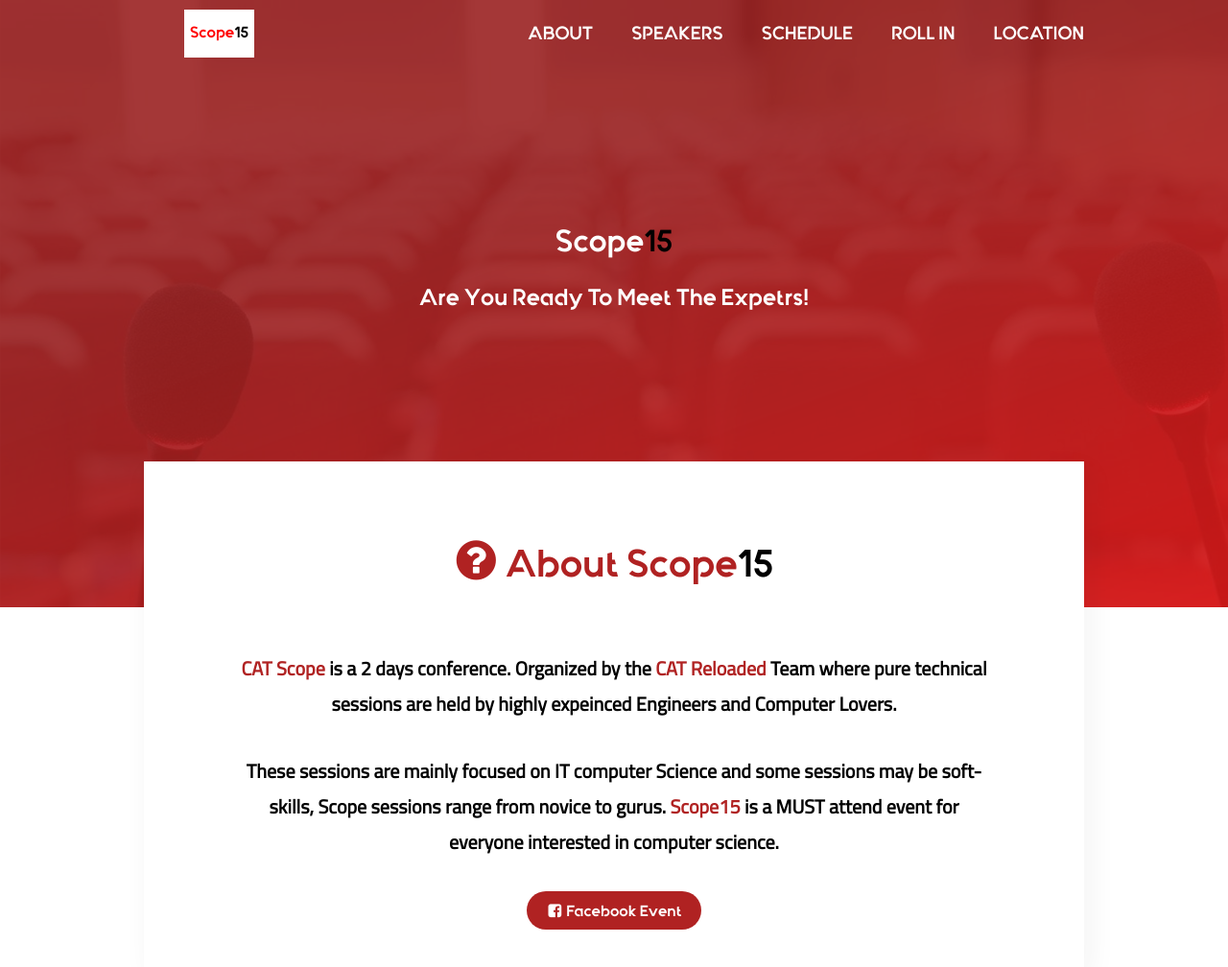
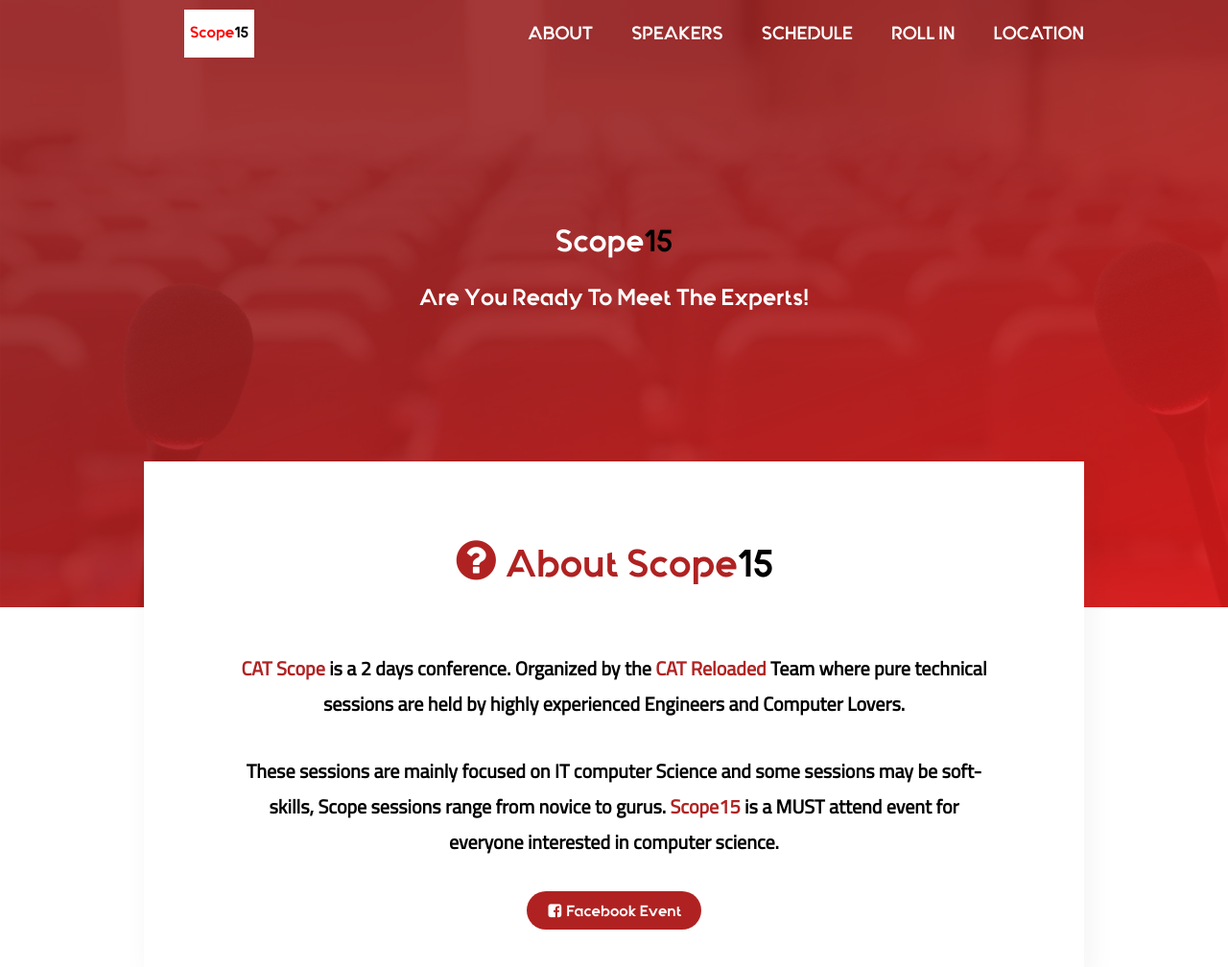
Before and after one commit to CATReloaded/CATReloaded.org, a Django app: page / in a window 1280 px wide. Shown: the top 1008 px of the page at 96% size. Run offline with Django 3.2, Linux system fonts and the light colour scheme; data that the repository does not hold is empty; some libraries are stand-ins or nearby versions.

Commit message:
Spell Check for html content

```diff
--- a/scope/templates/index.html
+++ b/scope/templates/index.html
@@ -31,7 +31,7 @@
 			<div class="firstslidewords">
 				<h1>Scope<span class="black">15</span></h1>
         <br>
-        <H2>Are You Ready To Meet The Expetrs!</H2>
+        <H2>Are You Ready To Meet The Experts!</H2>
 		  </div>
     </div><!--th whole slide -->
     <div id="ABOUT" class="about">
@@ -41,7 +41,7 @@
       </h5>
       <div class="cairofont">
         <h5>
-          <span class="Cred">CAT Scope</span> is a 2 days conference. Organized by the <span class="Cred">CAT Reloaded</span> Team where pure technical sessions are held by highly expeinced Engineers and Computer Lovers.
+          <span class="Cred">CAT Scope</span> is a 2 days conference. Organized by the <span class="Cred">CAT Reloaded</span> Team where pure technical sessions are held by highly experienced Engineers and Computer Lovers.
         </h5>
         <h5>
           These sessions are mainly focused on IT computer Science and some sessions
```
